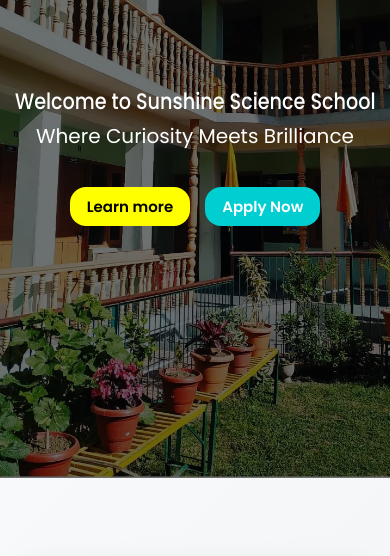
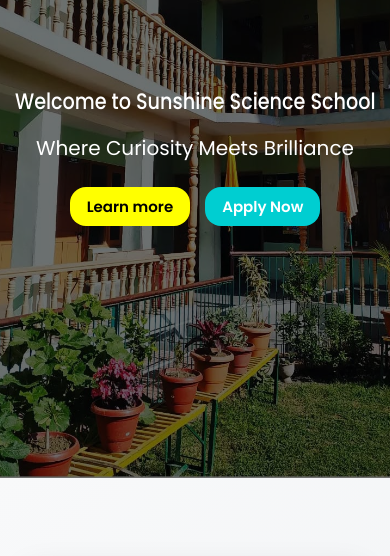
Before and after one commit to Jibrandar/SUNSHINESCIENCESCHOOL, a plain HTML site: page index.html in a window 390 px wide. Shown: the part 113-669 px from the top of the page. Drawn offline with nearby package versions, Linux system fonts and the light colour scheme.

Commit message:
last phase

```diff
--- a/style.css
+++ b/style.css
@@ -382,6 +382,7 @@ blockquote::before {
   }
   .intro p{
     font-size: 16px;
+    line-height: 4.5;
   }
   .intro h5{
     font-size: 20px;
```
